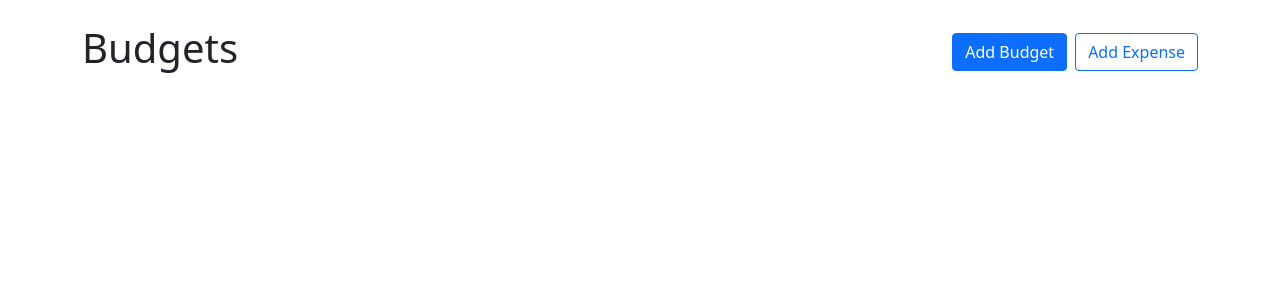
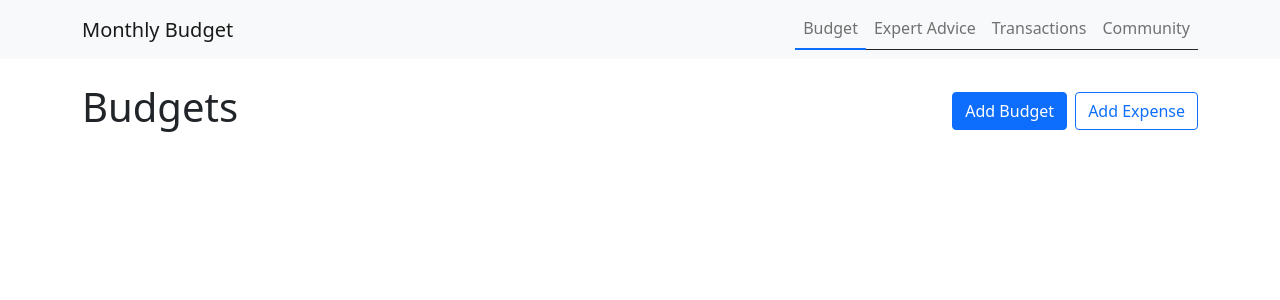
Before and after one commit to mhyneman8/budget-planner, a React (Create React App) app: page / in a window 1280 px wide. Shown: the top 300 px of the page. Built offline with nearby package versions, Linux system fonts and the light colour scheme.

Commit message:
add navigation bar

```diff
--- /dev/null
+++ b/src/components/NavBar.jsx
@@ -0,0 +1,23 @@
+import { Navbar, Container, Nav } from "react-bootstrap"
+
+export default function NavBar() {
+  return (
+    // <Stack direction="horizontal" gap="2">
+
+    // </Stack>
+    <>
+        <Navbar bg="light" variant="light">
+            <Container>
+                <Navbar.Brand href="" className="bold" >Monthly Budget</Navbar.Brand>
+                <Nav className="float-end border-bottom border-light">
+                    <Nav.Link href="" className="border-bottom border-primary border-2">Budget</Nav.Link>
+                    <Nav.Link href="" className="border-bottom border-dark border-1">Expert Advice</Nav.Link>
+                    <Nav.Link href="" className="border-bottom border-dark border-1">Transactions</Nav.Link>
+                    <Nav.Link href="" className="border-bottom border-dark border-1">Community</Nav.Link>
+                </Nav>
+            </Container>
+        </Navbar>
+    </>
+
+  )
+}
--- a/src/index.js
+++ b/src/index.js
@@ -5,11 +5,13 @@ import App from './App';
 import reportWebVitals from './reportWebVitals';
 import 'bootstrap/dist/css/bootstrap.min.css';
 import { BudgetsProvider } from './contexts/BudgetsContext';
+import NavBar from './components/NavBar';
 
 const root = ReactDOM.createRoot(document.getElementById('root'));
 root.render(
   <React.StrictMode>
     <BudgetsProvider>
+      <NavBar />
       <App />
     </BudgetsProvider>
 
```
